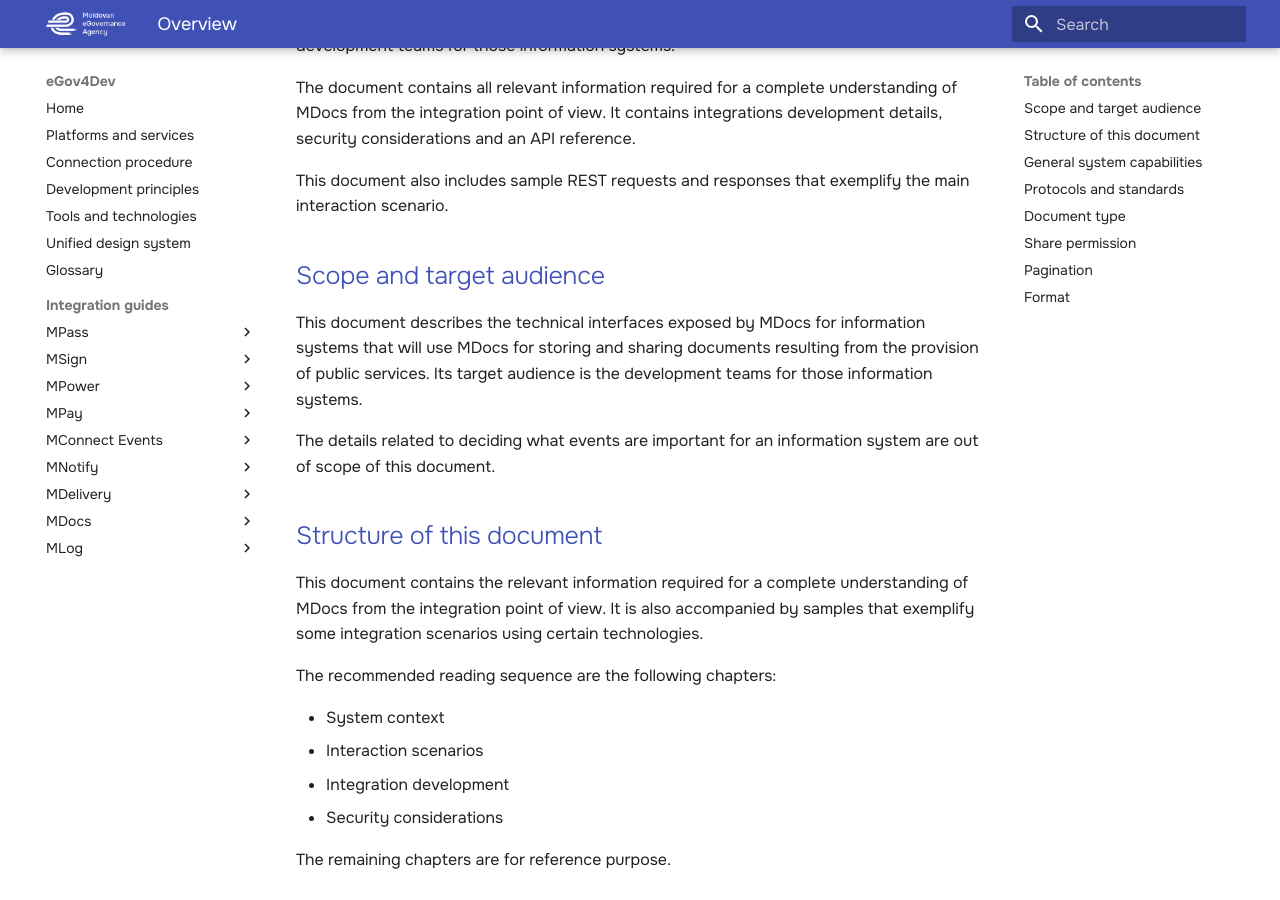
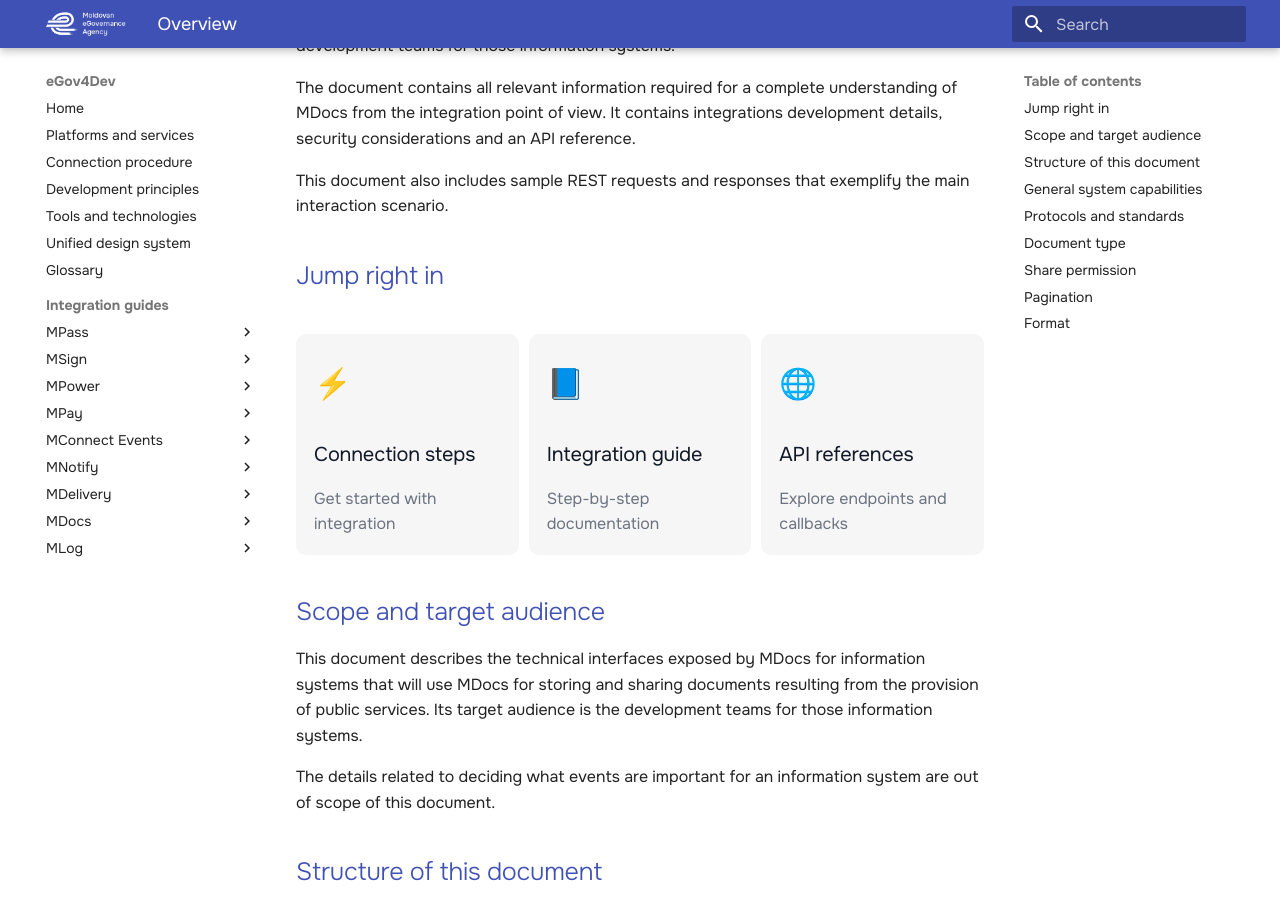
Before and after one commit to egov-moldova/egov4dev, an MkDocs documentation site: the page built from docs/guides/mdocs/index.md, in a window 1280 px wide and 900 px high, scrolled down 316 px. Built offline with MkDocs 1.6.1 and Material for MkDocs 9.7.7, drawn with Linux system fonts in a browser that asks for light colours.

Commit message:
Enhance documentation with quick links
Added quick links section for easier navigation.

```diff
--- a/docs/guides/mdocs/index.md
+++ b/docs/guides/mdocs/index.md
@@ -5,6 +5,28 @@
 The document contains all relevant information required for a complete understanding of MDocs from the integration point of view. It contains integrations development details, security considerations and an API reference.
 
 This document also includes sample REST requests and responses that exemplify the main interaction scenario.
+
+## Jump right in
+
+<div class="quick-links-wrapper">
+  <div class="quick-links-container">
+    <a href="process/" class="quick-link-card">
+      <div class="quick-link-icon">⚡</div>
+      <h3 class="quick-link-title">Connection steps</h3>
+      <p class="quick-link-description">Get started with integration</p>
+    </a>
+    <a href="integration-development/" class="quick-link-card">
+      <div class="quick-link-icon">📘</div>
+      <h3 class="quick-link-title">Integration guide</h3>
+      <p class="quick-link-description">Step-by-step documentation</p>
+    </a>
+    <a href="api-references/" class="quick-link-card">
+      <div class="quick-link-icon">🌐</div>
+      <h3 class="quick-link-title">API references</h3>
+      <p class="quick-link-description">Explore endpoints and callbacks</p>
+    </a>
+  </div>
+</div>
 
 ## Scope and target audience
 
```
